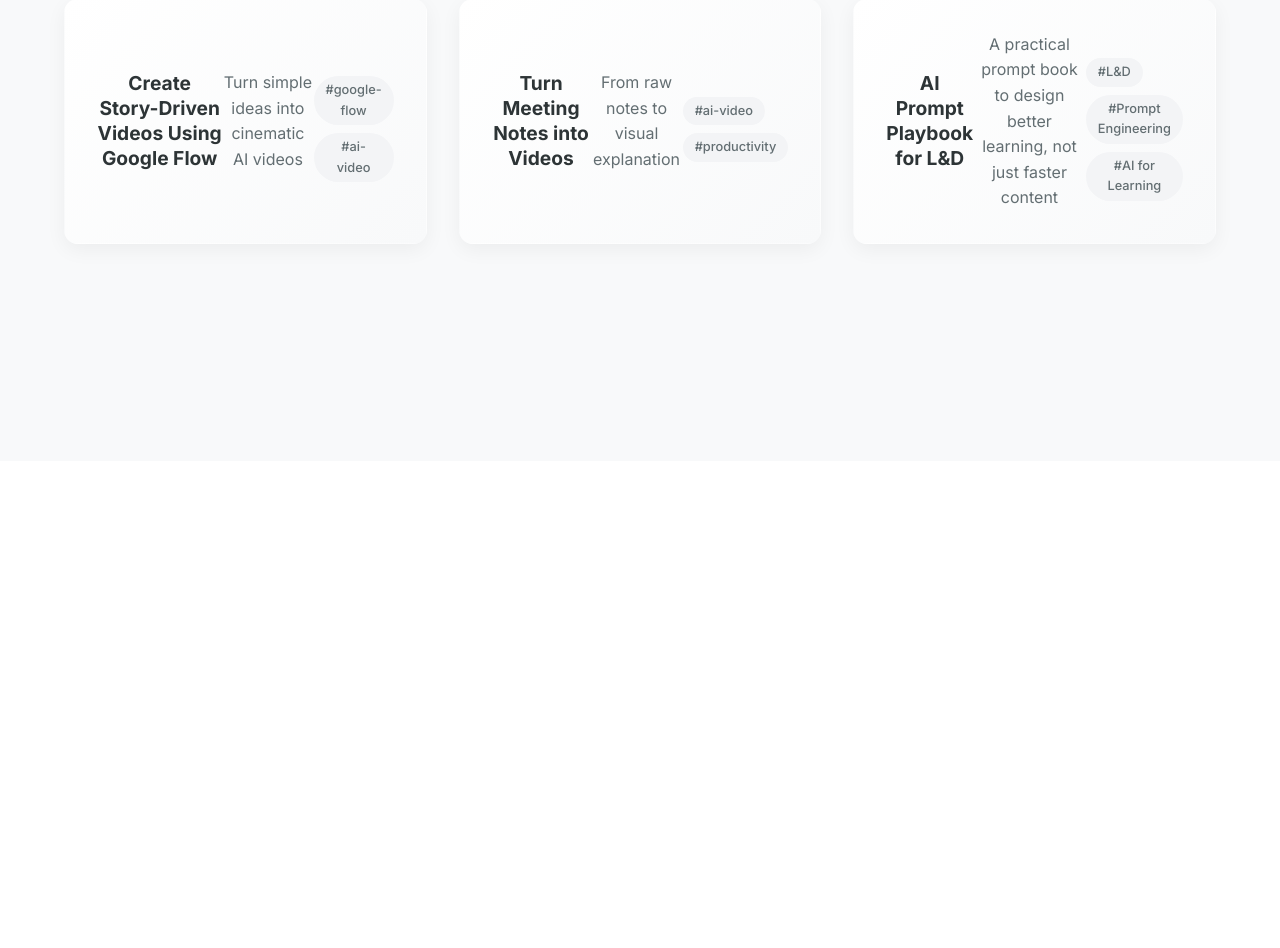
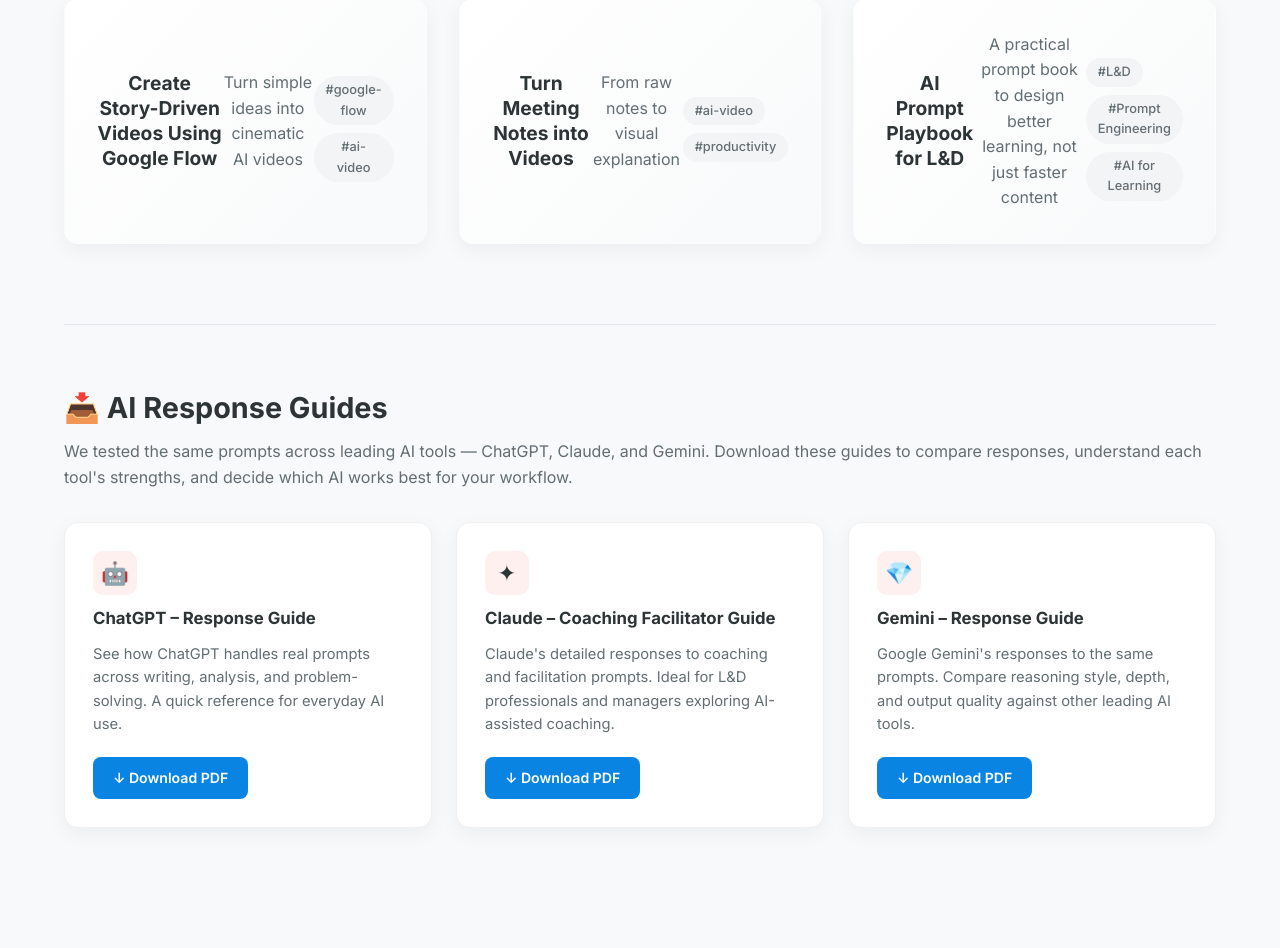
Before and after one commit to sunnysight2001/big-picture-ideas, a Flask app: page /learn_ai in a window 1280 px wide. Shown: the part 339-1287 px from the top of the page. Before the commit the page ends 590 px from the top, so only its background shows below. Run offline with Flask 3, Linux system fonts and the light colour scheme.

Commit message:
Added PDF guides to Learn AI page

```diff
--- a/templates/learn_ai.html
+++ b/templates/learn_ai.html
@@ -12,6 +12,112 @@
 
     <!-- Reuse same CSS as All Ideas -->
     <link rel="stylesheet" href="{{ url_for('static', filename='css/home.css') }}">
+
+    <style>
+        .pdf-section {
+            margin: 60px 0 40px;
+        }
+
+        .pdf-section-header {
+            margin-bottom: 12px;
+        }
+
+        .pdf-section-header h2 {
+            font-size: 1.8rem;
+            font-weight: 700;
+            color: #2d3436;
+            margin-bottom: 8px;
+        }
+
+        .pdf-section-header p {
+            color: #636e72;
+            font-size: 1rem;
+            margin-bottom: 32px;
+            line-height: 1.6;
+        }
+
+        .pdf-grid {
+            display: grid;
+            grid-template-columns: repeat(auto-fill, minmax(280px, 1fr));
+            gap: 24px;
+        }
+
+        .pdf-card {
+            background: #ffffff;
+            border-radius: 14px;
+            padding: 28px;
+            box-shadow: 0 6px 20px rgba(0,0,0,0.05);
+            border: 1px solid #f0f0f0;
+            transition: box-shadow 0.2s ease, transform 0.2s ease;
+            display: flex;
+            flex-direction: column;
+            gap: 12px;
+        }
+
+        .pdf-card:hover {
+            box-shadow: 0 12px 32px rgba(0,0,0,0.1);
+            transform: translateY(-2px);
+        }
+
+        .pdf-icon {
+            width: 44px;
+            height: 44px;
+            background: #fff0f0;
+            border-radius: 10px;
+            display: flex;
+            align-items: center;
+            justify-content: center;
+            font-size: 1.4rem;
+        }
+
+        .pdf-card h3 {
+            font-size: 1.05rem;
+            font-weight: 700;
+            color: #2d3436;
+            margin: 0;
+            line-height: 1.4;
+        }
+
+        .pdf-card p {
+            font-size: 0.92rem;
+            color: #636e72;
+            line-height: 1.6;
+            margin: 0;
+            flex: 1;
+        }
+
+        .pdf-download-btn {
+            display: inline-flex;
+            align-items: center;
+            gap: 8px;
+            margin-top: 8px;
+            padding: 10px 20px;
+            background: #0984e3;
+            color: white;
+            border-radius: 8px;
+            text-decoration: none;
+            font-size: 0.88rem;
+            font-weight: 600;
+            transition: background 0.2s ease;
+            width: fit-content;
+        }
+
+        .pdf-download-btn:hover {
+            background: #0770c4;
+        }
+
+        .section-divider {
+            border: none;
+            border-top: 1px solid #e5e7eb;
+            margin: 48px 0 0;
+        }
+
+        @media (max-width: 600px) {
+            .pdf-grid {
+                grid-template-columns: 1fr;
+            }
+        }
+    </style>
 </head>
 
 <body>
@@ -54,7 +160,6 @@
     <!-- AI Tiles Grid -->
     <section class="section">
         <div class="grid">
-
             {% for item in ai_items %}
             <a href="{{ url_for('learn_ai_detail', slug=item.slug) }}" class="card">
                 <h3>{{ item.title }}</h3>
@@ -73,6 +178,68 @@
                 </div>
             </a>
             {% endfor %}
+        </div>
+    </section>
+
+    <!-- PDF DOWNLOADS SECTION -->
+    <hr class="section-divider">
+
+    <section class="pdf-section">
+        <div class="pdf-section-header">
+            <h2>📥 AI Response Guides</h2>
+            <p>
+                We tested the same prompts across leading AI tools — ChatGPT, Claude, and Gemini.
+                Download these guides to compare responses, understand each tool's strengths,
+                and decide which AI works best for your workflow.
+            </p>
+        </div>
+
+        <div class="pdf-grid">
+
+            <!-- ChatGPT -->
+            <div class="pdf-card">
+                <div class="pdf-icon">🤖</div>
+                <h3>ChatGPT – Response Guide</h3>
+                <p>
+                    See how ChatGPT handles real prompts across writing, analysis, and problem-solving.
+                    A quick reference for everyday AI use.
+                </p>
+                <a href="{{ url_for('static', filename='resources/ChatGPT - Response.pdf') }}"
+                   download
+                   class="pdf-download-btn">
+                    ↓ Download PDF
+                </a>
+            </div>
+
+            <!-- Claude -->
+            <div class="pdf-card">
+                <div class="pdf-icon">✦</div>
+                <h3>Claude – Coaching Facilitator Guide</h3>
+                <p>
+                    Claude's detailed responses to coaching and facilitation prompts.
+                    Ideal for L&D professionals and managers exploring AI-assisted coaching.
+                </p>
+                <a href="{{ url_for('static', filename='resources/Claud - coaching_facilitator_guide_v2.pdf') }}"
+                   download
+                   class="pdf-download-btn">
+                    ↓ Download PDF
+                </a>
+            </div>
+
+            <!-- Gemini -->
+            <div class="pdf-card">
+                <div class="pdf-icon">💎</div>
+                <h3>Gemini – Response Guide</h3>
+                <p>
+                    Google Gemini's responses to the same prompts. Compare reasoning style,
+                    depth, and output quality against other leading AI tools.
+                </p>
+                <a href="{{ url_for('static', filename='resources/Gemini - Response.pdf') }}"
+                   download
+                   class="pdf-download-btn">
+                    ↓ Download PDF
+                </a>
+            </div>
 
         </div>
     </section>
```
Also changed, not shown: 3 other files.
